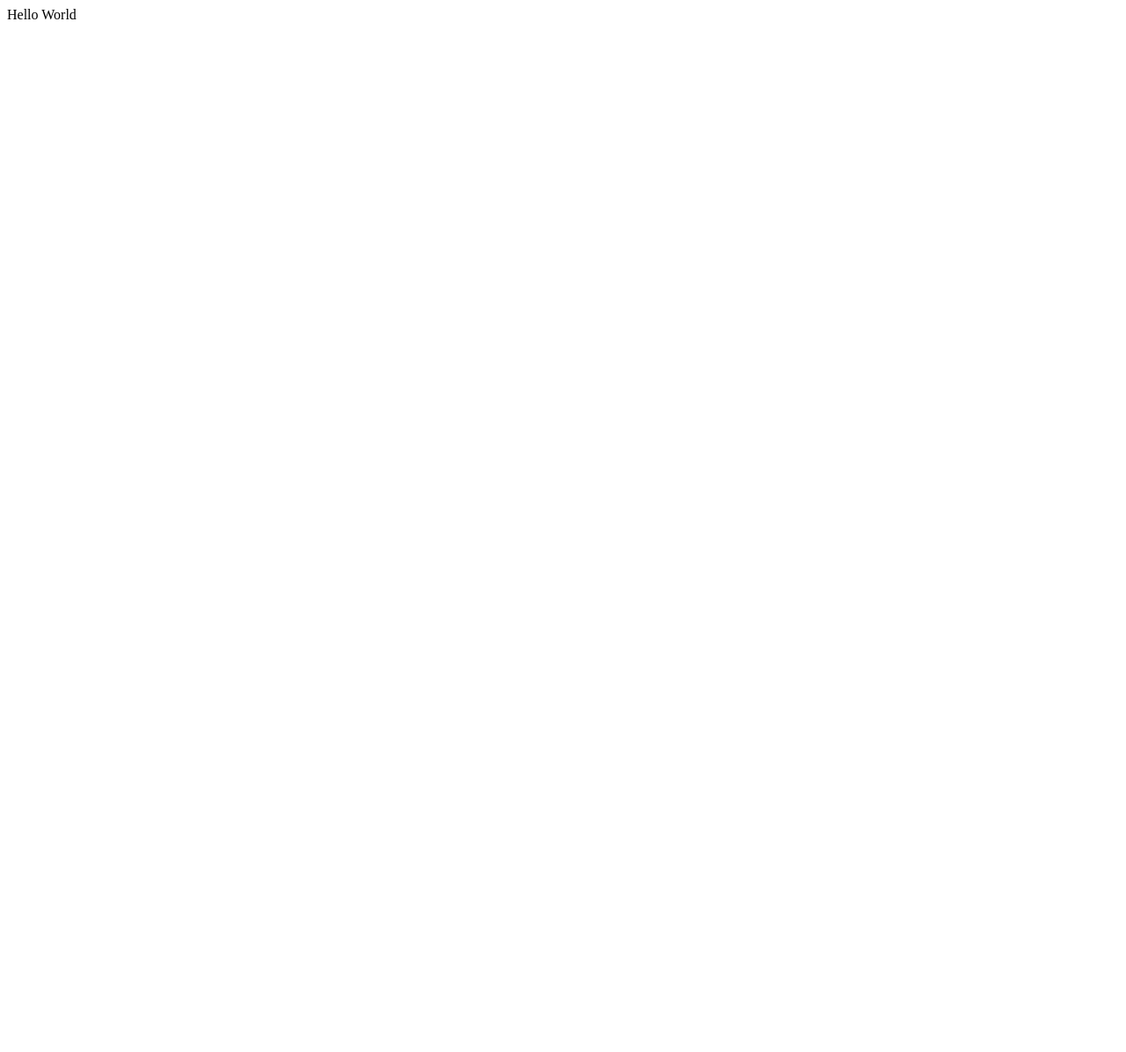
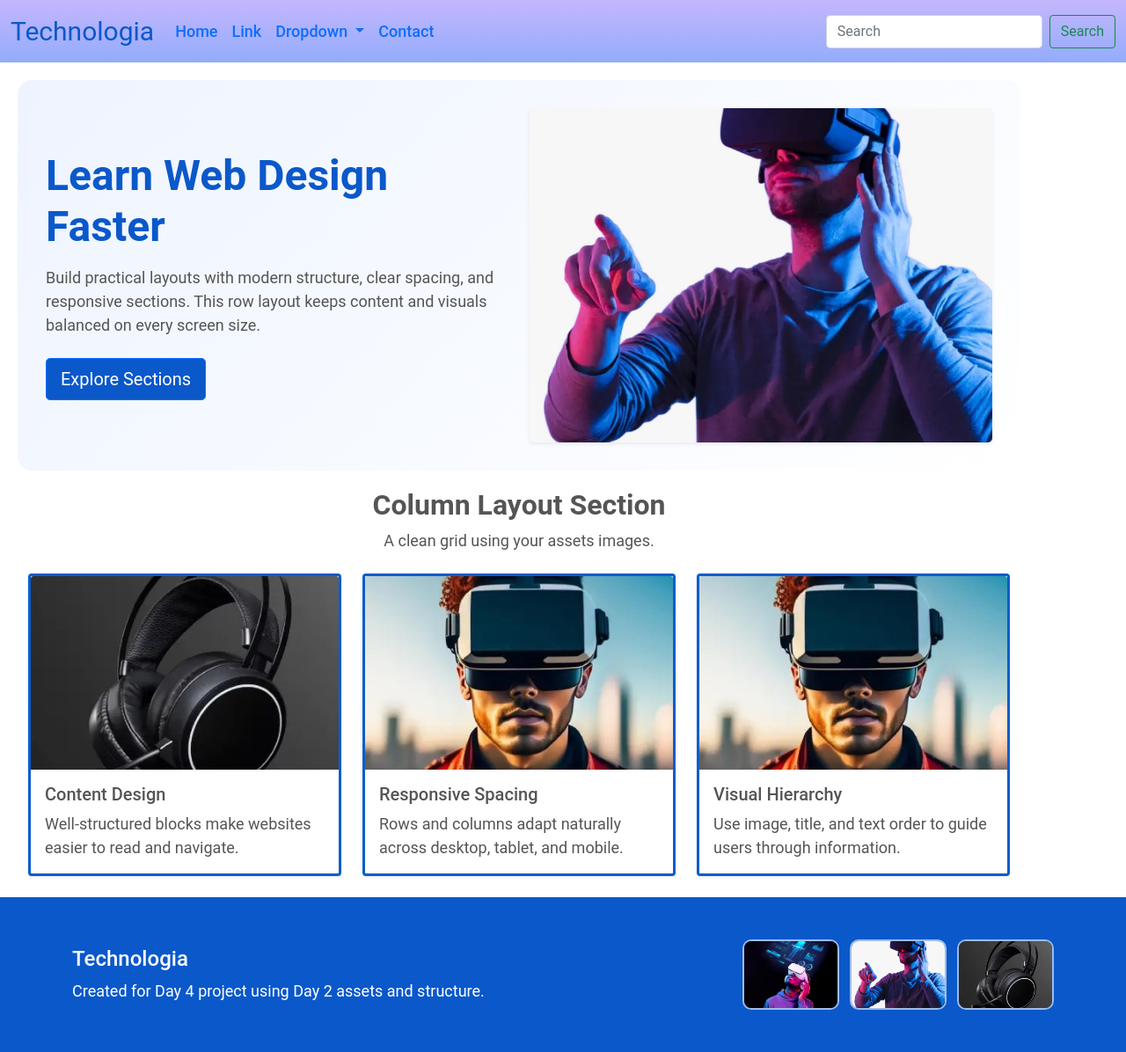
Before and after one commit to thisisouvik/bct-classes, a Django app: page / in a window 1280 px wide. Before the commit the page is almost empty. Shown: the whole page at 88% size. Before the commit the page ends 22 px from the top, so only its background shows below. Run offline with Django 5.2, Linux system fonts and the light colour scheme.

Commit message:
feat: Implement initial Django project structure including settings, views, a homepage template, and static assets.

```diff
--- a/Day 4/mywebsite/mywebsite/settings.py
+++ b/Day 4/mywebsite/mywebsite/settings.py
@@ -54,7 +54,7 @@ ROOT_URLCONF = 'mywebsite.urls'
 TEMPLATES = [
     {
         'BACKEND': 'django.template.backends.django.DjangoTemplates',
-        'DIRS': [],
+        'DIRS': [BASE_DIR / 'templates'],
         'APP_DIRS': True,
         'OPTIONS': {
             'context_processors': [
@@ -115,6 +115,9 @@ USE_TZ = True
 # https://docs.djangoproject.com/en/5.2/howto/static-files/
 
 STATIC_URL = 'static/'
+STATICFILES_DIRS = [
+    BASE_DIR / 'static',
+]
 
 # Default primary key field type
 # https://docs.djangoproject.com/en/5.2/ref/settings/#default-auto-field
--- a/Day 4/mywebsite/mywebsite/views.py
+++ b/Day 4/mywebsite/mywebsite/views.py
@@ -1,7 +1,8 @@
+from django.shortcuts import render
 from django.http import HttpResponse
 
 def Home(request):
-    return HttpResponse("Hello World")
+    return render(request, 'index.html')
 
 def About(request):
     return HttpResponse("About Page")
--- /dev/null
+++ b/Day 4/mywebsite/static/css/style.css
@@ -0,0 +1,124 @@
+* {
+  --primary-color: #3498db;
+}
+
+body {
+  color: #555; /* Steel Gray */
+  font-family: "Roboto", sans-serif;
+}
+
+.navbar-brand {
+  font-size: 30px;
+}
+
+.nav-link {
+  font-size: 18px !important;
+  font-weight: 500;
+}
+
+.head-section {
+  background-image: linear-gradient(180deg, #c4b6fd, #93acfc);
+}
+
+.navbar-brand,
+.text-primary {
+  color: #0a58ca !important;
+}
+
+.btn-primary {
+  background-color: #0a58ca !important;
+}
+
+.nav-link:hover {
+  color: #0a58ca;
+}
+
+p {
+  font-size: 18px;
+}
+.btn-primary:hover {
+  background-color: #257dfd !important;
+}
+
+.blue-bg {
+  background-color: #0a58ca;
+  color: #fff;
+}
+
+.ionicons {
+  color: #0a58ca;
+  background-color: #f2f2f2;
+  padding: 10px;
+  height: 30px;
+  width: 30px;
+  margin-bottom: 12px;
+}
+
+.nav-tabs {
+  border: none;
+}
+
+.nav-tabs .active {
+  background-color: #0a58ca !important;
+  border: none;
+  color: #fff !important;
+}
+
+.footer-section {
+  background-color: #0a58ca !important;
+  border: none;
+  color: #fff !important;
+}
+
+.margin {
+    margin-top: 20px;
+    margin-bottom: 20px;
+    margin-left: 20px;
+    margin-right: 20px;
+}
+
+.border2 {
+    border: 3px solid #0a5dca;
+}
+
+.hero-row-section {
+  background: linear-gradient(135deg, #eef4ff, #ffffff);
+  border-radius: 16px;
+  padding: 32px;
+}
+
+.hero-image {
+  max-height: 380px;
+  object-fit: cover;
+  width: 100%;
+}
+
+.image-card img {
+  height: 220px;
+  object-fit: cover;
+}
+
+.footer-gallery {
+  display: flex;
+  gap: 12px;
+  justify-content: flex-end;
+  flex-wrap: wrap;
+}
+
+.footer-gallery img {
+  width: 110px;
+  height: 80px;
+  object-fit: cover;
+  border-radius: 10px;
+  border: 2px solid rgba(255, 255, 255, 0.6);
+}
+
+@media (max-width: 768px) {
+  .hero-row-section {
+    padding: 20px;
+  }
+
+  .footer-gallery {
+    justify-content: flex-start;
+  }
+}
--- a/Day 4/mywebsite/templates/index.html
+++ b/Day 4/mywebsite/templates/index.html
@@ -1,14 +1,153 @@
+{% load static %}
+<!doctype html>
 <html lang="en">
-<head>
-    <meta charset="UTF-8">
-    <meta name="viewport" content="width=device-width, initial-scale=1.0">
-    <title>Website</title>
-</head>
-<body>
-    <h1>Home Page</h1>
-    <p>Welcome to my website</p>
-    <a href="/about">About</a>
-    <a href="/contact">Contact</a>
-    <a href="/services">Services</a>
-</body>
+  <head>
+    <meta charset="utf-8" />
+    <meta name="viewport" content="width=device-width, initial-scale=1" />
+
+    <link
+      href="https://cdn.jsdelivr.net/npm/bootstrap@5.0.2/dist/css/bootstrap.min.css"
+      rel="stylesheet"
+      integrity="sha384-EVSTQN3/azprG1Anm3QDgpJLIm9Nao0Yz1ztcQTwFspd3yD65VohhpuuCOmLASjC"
+      crossorigin="anonymous"
+    />
+    <link rel="stylesheet" href="{% static 'css/style.css' %}" />
+    <title>Day 4 - Django Website</title>
+  </head>
+  <body>
+    <nav class="navbar navbar-expand-lg bg-body-tertiary head-section">
+      <div class="container-fluid">
+        <a class="navbar-brand" href="#">Technologia</a>
+        <button
+          class="navbar-toggler"
+          type="button"
+          data-bs-toggle="collapse"
+          data-bs-target="#navbarSupportedContent"
+          aria-controls="navbarSupportedContent"
+          aria-expanded="false"
+          aria-label="Toggle navigation"
+        >
+          <span class="navbar-toggler-icon"></span>
+        </button>
+        <div class="collapse navbar-collapse" id="navbarSupportedContent">
+          <ul class="navbar-nav me-auto mb-2 mb-lg-0">
+            <li class="nav-item">
+              <a class="nav-link active" aria-current="page" href="#">Home</a>
+            </li>
+            <li class="nav-item">
+              <a class="nav-link" href="#">Link</a>
+            </li>
+            <li class="nav-item dropdown">
+              <a
+                class="nav-link dropdown-toggle"
+                href="#"
+                role="button"
+                data-bs-toggle="dropdown"
+                aria-expanded="false"
+              >
+                Dropdown
+              </a>
+              <ul class="dropdown-menu">
+                <li><a class="dropdown-item" href="#">Action</a></li>
+                <li><a class="dropdown-item" href="#">Another action</a></li>
+                <li><hr class="dropdown-divider" /></li>
+                <li>
+                  <a class="dropdown-item" href="#">Something else here</a>
+                </li>
+              </ul>
+            </li>
+            <li class="nav-item">
+              <a class="nav-link" href="#">Contact</a>
+            </li>
+          </ul>
+          <form class="d-flex" role="search">
+            <input
+              class="form-control me-2"
+              type="search"
+              placeholder="Search"
+              aria-label="Search"
+            />
+            <button class="btn btn-outline-success" type="submit">
+              Search
+            </button>
+          </form>
+        </div>
+      </div>
+    </nav>
+    <section class="container margin hero-row-section">
+      <div class="row align-items-center g-4">
+        <div class="col-lg-6">
+          <h1 class="display-5 fw-bold text-primary mb-3">Learn Web Design Faster</h1>
+          <p class="mb-4">
+            Build practical layouts with modern structure, clear spacing, and responsive sections.
+            This row layout keeps content and visuals balanced on every screen size.
+          </p>
+          <a href="#gallery" class="btn btn-primary btn-lg">Explore Sections</a>
+        </div>
+        <div class="col-lg-6">
+          <img src="{% static 'assets/Hero.jpeg' %}" class="img-fluid rounded-3 shadow-sm hero-image" alt="Hero image" />
+        </div>
+      </div>
+    </section>
+
+    <section id="gallery" class="container margin">
+      <div class="text-center mb-4">
+        <h2 class="fw-bold">Column Layout Section</h2>
+        <p class="mb-0">A clean grid using your assets images.</p>
+      </div>
+      <div class="row g-4">
+        <div class="col-md-4">
+          <article class="card h-100 border2 shadow-sm image-card">
+            <img src="{% static 'assets/Content.jpeg' %}" class="card-img-top" alt="Content image" />
+            <div class="card-body">
+              <h5 class="card-title">Content Design</h5>
+              <p class="card-text">Well-structured blocks make websites easier to read and navigate.</p>
+            </div>
+          </article>
+        </div>
+        <div class="col-md-4">
+          <article class="card h-100 border2 shadow-sm image-card">
+            <img src="{% static 'assets/WhatsApp Image 2026-03-24 at 4.39.32 PM.jpeg' %}" class="card-img-top" alt="Gallery image one" />
+            <div class="card-body">
+              <h5 class="card-title">Responsive Spacing</h5>
+              <p class="card-text">Rows and columns adapt naturally across desktop, tablet, and mobile.</p>
+            </div>
+          </article>
+        </div>
+        <div class="col-md-4">
+          <article class="card h-100 border2 shadow-sm image-card">
+            <img src="{% static 'assets/WhatsApp Image 2026-03-24 at 4.39.33 PM (2).jpeg' %}" class="card-img-top" alt="Gallery image two" />
+            <div class="card-body">
+              <h5 class="card-title">Visual Hierarchy</h5>
+              <p class="card-text">Use image, title, and text order to guide users through information.</p>
+            </div>
+          </article>
+        </div>
+      </div>
+    </section>
+
+    <footer class="footer-section py-5 mt-4">
+      <div class="container">
+        <div class="row g-4 align-items-center">
+          <div class="col-md-6">
+            <h4 class="mb-2">Technologia</h4>
+            <p class="mb-0">Created for Day 4 project using Day 2 assets and structure.</p>
+          </div>
+          <div class="col-md-6">
+            <div class="footer-gallery">
+              <img src="{% static 'assets/WhatsApp Image 2026-03-24 at 4.39.31 PM (1).jpeg' %}" alt="Footer thumb one" />
+              <img src="{% static 'assets/WhatsApp Image 2026-03-24 at 4.39.33 PM.jpeg' %}" alt="Footer thumb two" />
+              <img src="{% static 'assets/WhatsApp Image 2026-03-24 at 4.39.32 PM (1).jpeg' %}" alt="Footer thumb three" />
+            </div>
+          </div>
+        </div>
+      </div>
+    </footer>
+
+    <script
+      src="https://cdn.jsdelivr.net/npm/bootstrap@5.0.2/dist/js/bootstrap.bundle.min.js"
+      integrity="sha384-MrcW6ZMFYlzcLA8Nl+NtUVF0sA7MsXsP1UyJoMp4YLEuNSfAP+JcXn/tWtIaxVXM"
+      crossorigin="anonymous"
+    ></script>
+  </body>
 </html>
```
Also changed, not shown: Day 4/mywebsite/static/assets/Content.jpeg (added), Day 4/mywebsite/static/assets/Hero.jpeg (added), Day 4/mywebsite/static/assets/WhatsApp Image 2026-03-24 at 4.39.31 PM (1).jpeg (added), Day 4/mywebsite/static/assets/WhatsApp Image 2026-03-24 at 4.39.32 PM (1).jpeg (added), Day 4/mywebsite/static/assets/WhatsApp Image 2026-03-24 at 4.39.32 PM.jpeg (added), Day 4/mywebsite/static/assets/WhatsApp Image 2026-03-24 at 4.39.33 PM (1).jpeg (added), Day 4/mywebsite/static/assets/WhatsApp Image 2026-03-24 at 4.39.33 PM (2).jpeg (added), Day 4/mywebsite/static/assets/WhatsApp Image 2026-03-24 at 4.39.33 PM.jpeg (added).
